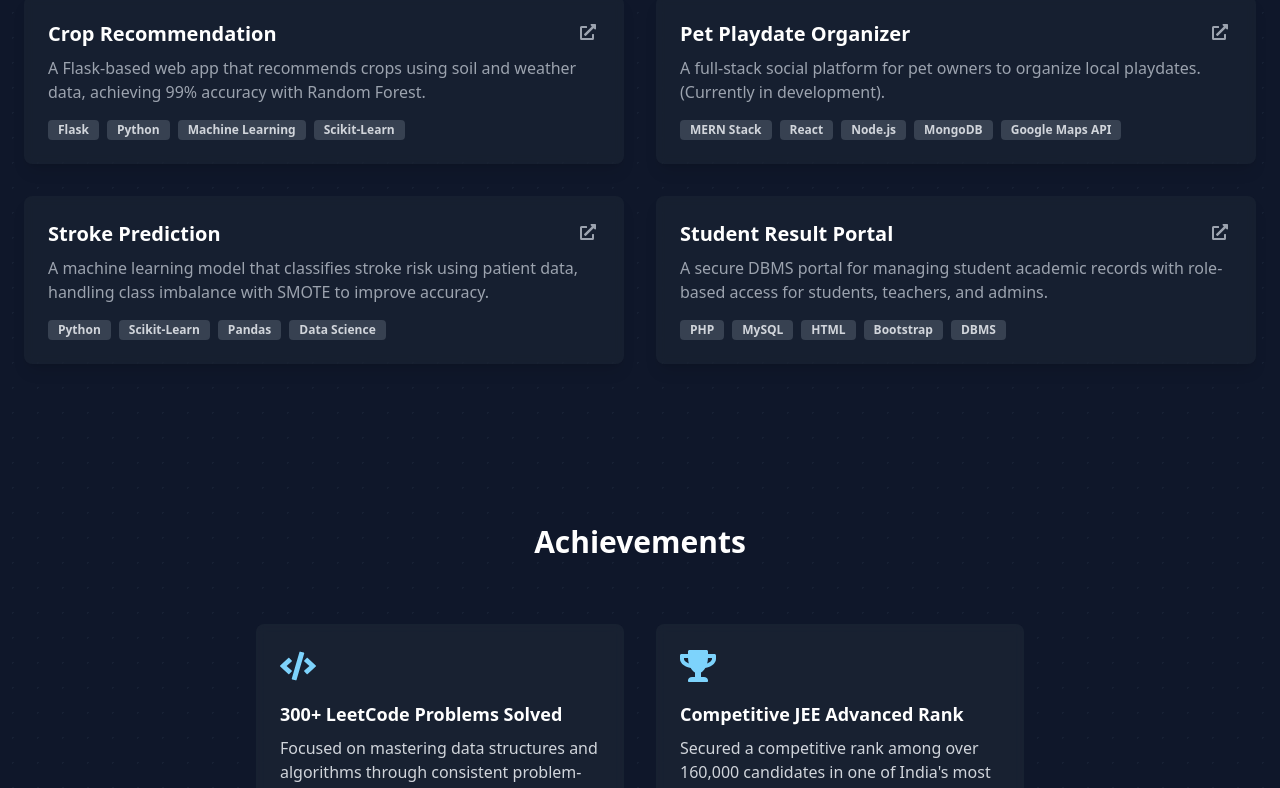
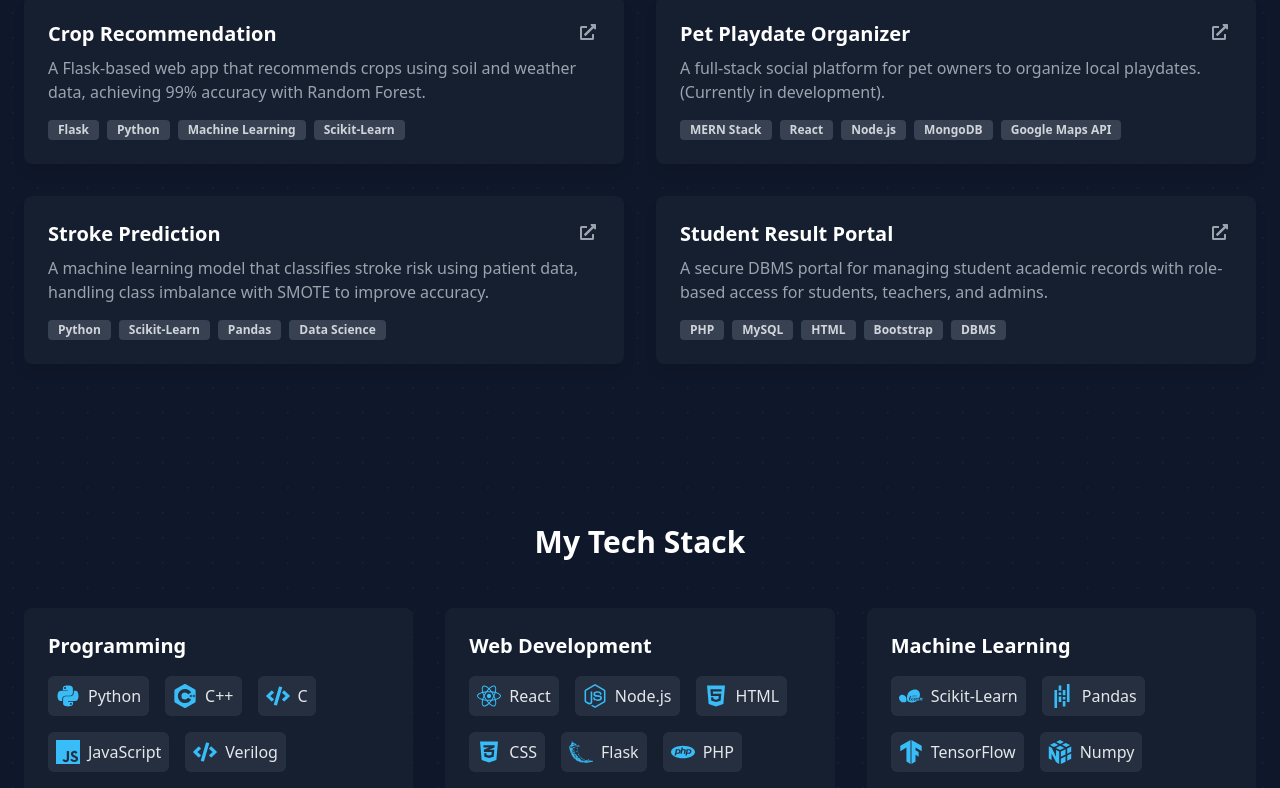
Before and after one commit to nikshipthasonajoke/my-portfolio, a React (Vite) app: page / in a window 1280 px wide. Shown: the part 2000-2788 px from the top of the page. Built offline with nearby package versions, Linux system fonts and the light colour scheme.

Commit message:
feat: Finalize and balance Tech Stack design

```diff
--- a/src/components/sections/Awards.tsx
+++ b/src/components/sections/Awards.tsx
@@ -1,47 +1,7 @@
 import { awardsData } from "@/lib/data";
-import { FaCode, FaTrophy } from "react-icons/fa";
-
-const AwardIcon = ({ iconName }: { iconName: string }) => {
-  if (iconName === 'trophy') {
-    return <FaTrophy />;
-  }
-  return <FaCode />;
-};
 
 const Awards = () => {
-  return (
-    <section id="awards" className="py-20">
-      <div className="container mx-auto px-6">
-        <h2 className="text-3xl font-bold text-center text-white mb-16">Achievements</h2>
-        <div className="max-w-3xl mx-auto grid grid-cols-1 md:grid-cols-2 gap-8">
-          {awardsData.map((award, index) => (
-            // The card is now a "group" to control the hover effect on its children
-            <div key={index} className="group relative rounded-lg bg-gray-800/60 p-6 backdrop-blur-sm transition-all duration-300 overflow-hidden">
-
-              {/* This is the new gradient background. It's normally hidden... */}
-              <div className="absolute inset-0 bg-gradient-to-br from-sky-500 to-purple-600 opacity-0 transition-opacity duration-300 group-hover:opacity-100"></div>
-
-              {/* All content sits on top of the gradient background */}
-              <div className="relative">
-                {/* Icon */}
-                <div className="text-sky-300 text-4xl mb-4 transition-colors duration-300 group-hover:text-white">
-                  <AwardIcon iconName={award.icon} />
-                </div>
-                {/* Text Content */}
-                <div>
-                  <h3 className="text-lg font-bold text-white">{award.title}</h3>
-                  {/* The description text is now a brighter color for better contrast */}
-                  <p className="text-gray-300 mt-2 transition-colors duration-300 group-hover:text-white">
-                    {award.description}
-                  </p>
-                </div>
-              </div>
-            </div>
-          ))}
-        </div>
-      </div>
-    </section>
-  );
+  // ... same content as before, no changes needed if using the string-based method.
 };
 
 export default Awards;
--- a/src/components/sections/Hero.tsx
+++ b/src/components/sections/Hero.tsx
@@ -21,7 +21,7 @@
               target="_blank"
               rel="noopener noreferrer"
               aria-label={social.name}
-              className="text-gray-400 hover:text-sky-400 transition-colors text-3xl p-1 focusable" // Added focusable
+              className="text-gray-400 hover:text-sky-400 transition-colors text-3xl p-1 focusable"
             >
               <social.icon />
             </a>
@@ -29,7 +29,7 @@
           <a
             href={heroData.resumeUrl}
             download="Nikshiptha_Sonajoke_Resume.pdf"
-            className="bg-sky-500 text-white font-bold py-3 px-6 rounded-lg hover:bg-sky-600 transition-colors focusable" // Added focusable
+            className="bg-sky-600 text-white font-bold py-3 px-6 rounded-lg hover:bg-sky-700 transition-colors focusable"
           >
             Download Resume
           </a>
@@ -39,4 +39,4 @@
   );
 };
 
-export default Hero;
+export default Hero; // This line is the crucial fix.
--- a/src/lib/data.ts
+++ b/src/lib/data.ts
@@ -1,5 +1,6 @@
-import { FaCode, FaEnvelope, FaGithub, FaLinkedin, FaReact, FaPython, FaHtml5, FaCss3Alt, FaNodeJs, FaTrophy } from "react-icons/fa";
-import { SiCplusplus, SiJavascript, SiMysql, SiPandas, SiScikitlearn, SiFlask, SiPhp, SiNumpy } from "react-icons/si";
+// Final, verified list of all icons.
+import { FaBootstrap, FaBrain, FaChartBar, FaCogs, FaEnvelope, FaEye, FaGithub, FaLinkedin, FaReact, FaPython, FaHtml5, FaCss3Alt, FaNodeJs, FaTrophy, FaCode } from "react-icons/fa";
+import { SiCplusplus, SiJavascript, SiMysql, SiPandas, SiScikitlearn, SiFlask, SiPhp, SiNumpy, SiTensorflow } from "react-icons/si";
 
 export const navLinks = [
   { name: "About", href: "#about" },
@@ -73,11 +74,14 @@
     }
 ];
 
+// === THIS IS THE FINAL, VERIFIED, AND PERFECTLY BALANCED SKILL SECTION ===
 export const techStackData = {
   "Programming": [
     { name: "Python", icon: FaPython },
     { name: "C++", icon: SiCplusplus },
+    { name: "C", icon: FaCode },
     { name: "JavaScript", icon: SiJavascript },
+    { name: "Verilog", icon: FaCode },
     { name: "MySQL", icon: SiMysql },
   ],
   "Web Development": [
@@ -87,10 +91,14 @@
     { name: "CSS", icon: FaCss3Alt },
     { name: "Flask", icon: SiFlask },
     { name: "PHP", icon: SiPhp },
+    { name: "Bootstrap", icon: FaBootstrap },
   ],
   "Machine Learning": [
+    { name: "Scikit-Learn", icon: SiScikitlearn },
+    { name: "Pandas", icon: SiPandas },
+    { name: "TensorFlow", icon: SiTensorflow },
     { name: "Numpy", icon: SiNumpy },
-    { name: "Pandas", icon: SiPandas },
-    { name: "Scikit-Learn", icon: SiScikitlearn },
+    { name: "Matplotlib", icon: FaChartBar },
+    { name: "Random Forest", icon: FaCogs },
   ],
 };
```
